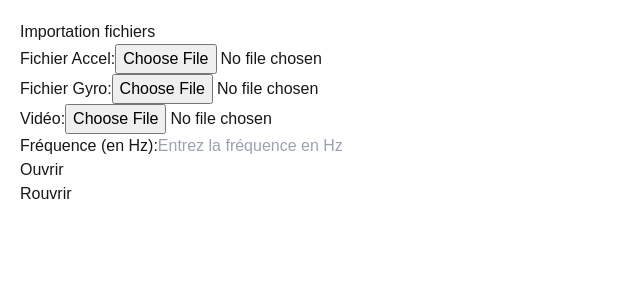
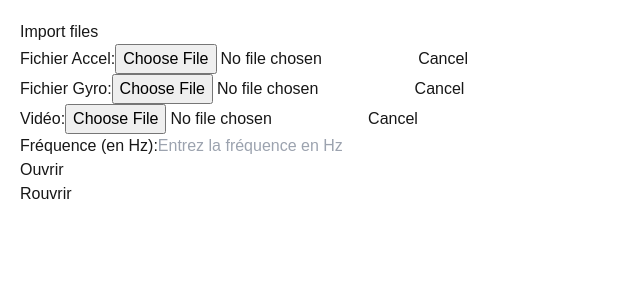
Before and after one commit to Ahmat-2000/projet-touwi, a Next.js app: page / in a window 1280 px wide. Shown: the top 300 px of the page, without its empty margins (0-640 px from the left). Built offline with nearby package versions, Linux system fonts and the light colour scheme.

Commit message:
Ajout boutons annuler

```diff
--- a/team-fileSystem/import.js
+++ b/team-fileSystem/import.js
@@ -2,6 +2,7 @@
 "use client"; // Indique que c'est un Client Component
 
 import { useState } from "react";
+import { useRef } from "react";
 import { useRouter } from "next/navigation";
 
 import csvToChronos from './csvToChronos';
@@ -21,6 +22,13 @@ const ImportPage = () => {
 
   const redirect = () => {
 
+  };
+
+  const fileRef = useRef([]);
+  const resetFile = (index) =>{
+    if(fileRef.current[index]){
+      fileRef.current[index].value = '';
+    }
   };
 
   // Fonction pour traiter les fichiers CSV et retirer la dernière ligne vide
@@ -105,7 +113,7 @@ const ImportPage = () => {
 
   return (
     <div style={{ padding: "20px" }}>
-      <h1>Importation fichiers</h1>
+      <h1>Import files</h1>
       <form onSubmit={handleSubmit}>
         {/* ACCEL */}
         <div>
@@ -114,10 +122,13 @@ const ImportPage = () => {
             <input
               type="file"
               name="accel"
+              ref={(el) => (fileRef.current[0] = el)}
               accept=".csv"
-              onChange={handleFileChange}
+              //onChange={handleFileChange}
             />
           </label>
+          <button onClick={() => resetFile(0)}>Cancel</button>
+
           {errors.accel && <p style={{ color: "red" }}>{errors.accel}</p>}
         </div>
 
@@ -128,9 +139,11 @@ const ImportPage = () => {
             <input
               type="file"
               name="gyro"
+              ref={(el) => (fileRef.current[1] = el)}
               accept=".csv"
-              onChange={handleFileChange}
+              //onChange={handleFileChange}
             />
+            <button onClick={() => resetFile(1)}>Cancel</button>
           </label>
           {errors.gyro && <p style={{ color: "red" }}>{errors.gyro}</p>}
         </div>
@@ -142,9 +155,11 @@ const ImportPage = () => {
             <input
               type="file"
               name="video"
+              ref={(el) => (fileRef.current[2] = el)}
               accept="video/*"
-              onChange={handleFileChange}
+              //onChange={handleFileChange}
             />
+            <button onClick={() => resetFile(2)}>Cancel</button>
           </label>
           {errors.video && <p style={{ color: "red" }}>{errors.video}</p>}
         </div>
@@ -189,6 +204,7 @@ const ImportPage = () => {
         </div>
       </form>
     </div>
+
   );
 };
 
```
